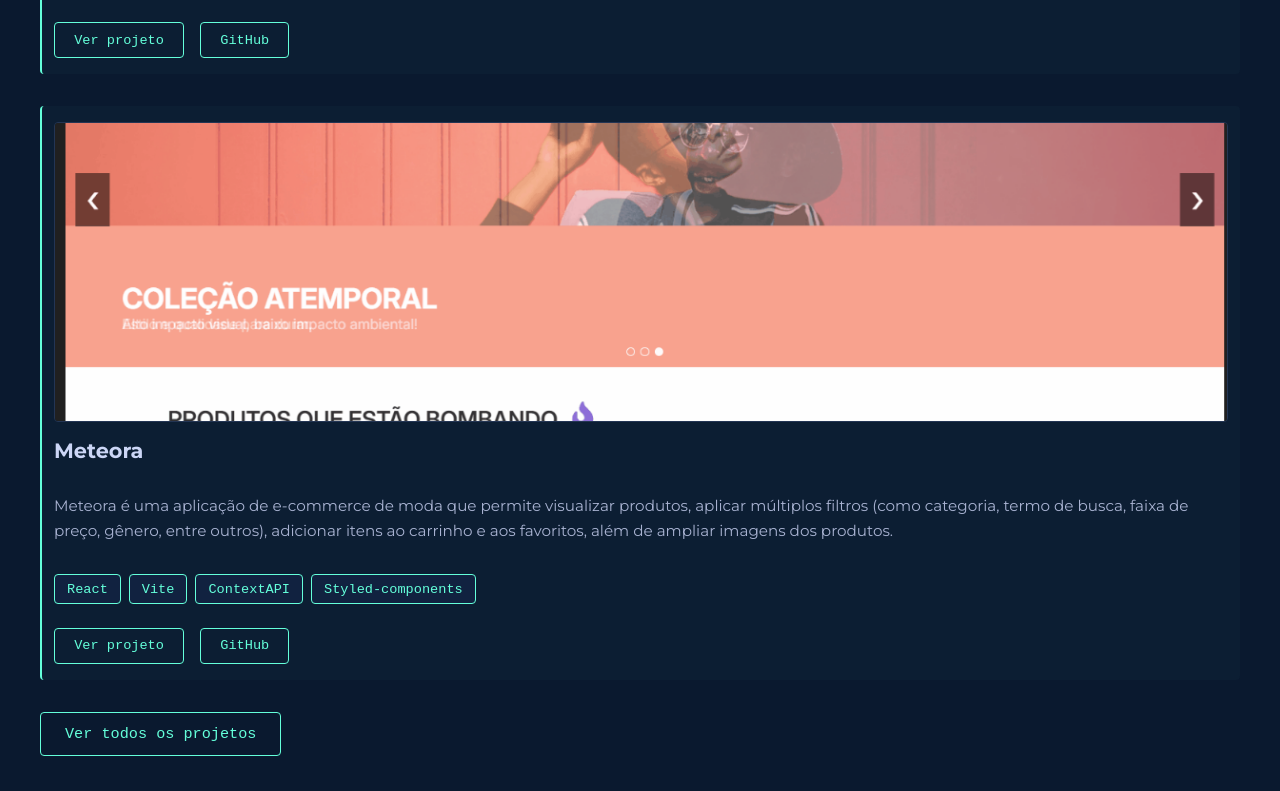
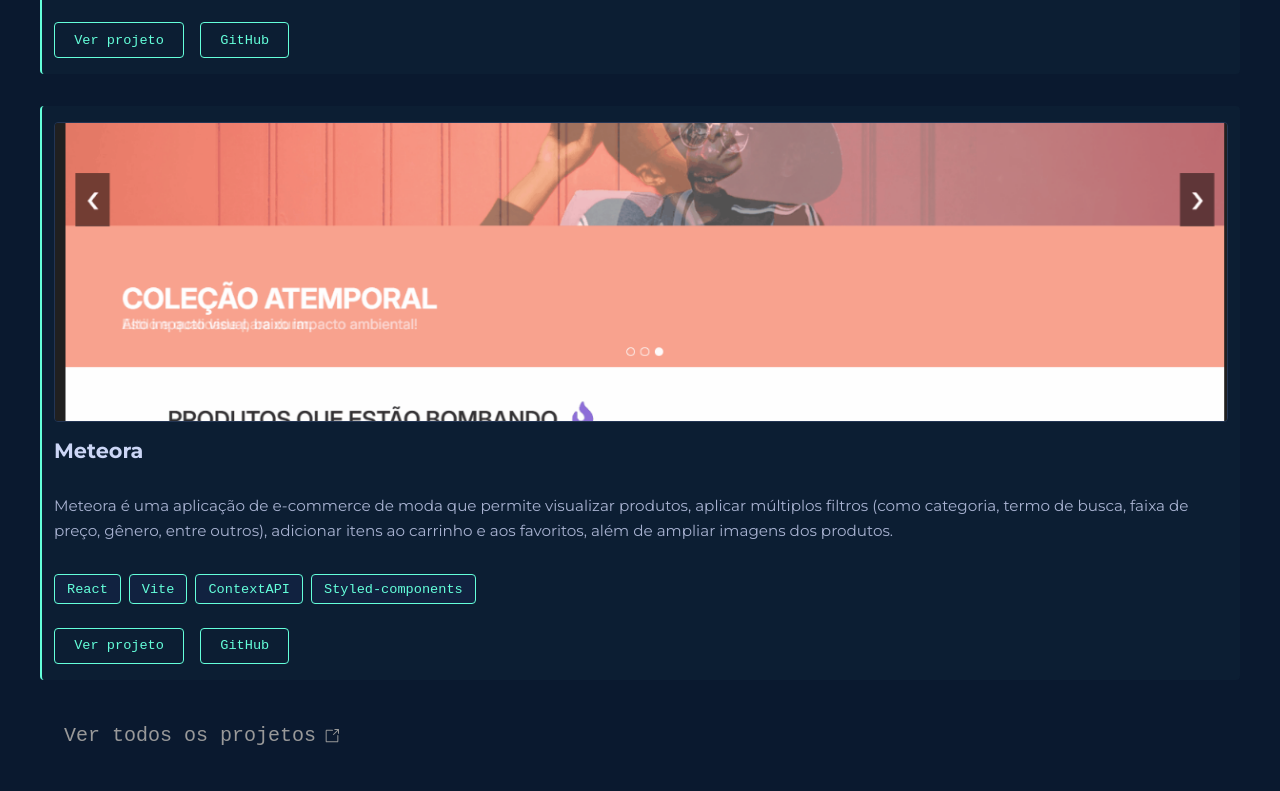
Before and after one commit to danielcoosta1/meu-portfolio, a React (Vite) app: page / in a window 1280 px wide. Shown: the part 2440-3231 px from the top of the page. Built offline with nearby package versions, Linux system fonts and the light colour scheme.

Commit message:
Modificando o BotaoTodos

```diff
--- a/src/sections/Projetos/index.jsx
+++ b/src/sections/Projetos/index.jsx
@@ -1,6 +1,7 @@
 import ListaDeProjetos from "../../components/ListaDeProjetos";
 import { Container, Titulo, BotaoTodos } from "./style";
 import { useNavigate } from "react-router-dom";
+import { GoLinkExternal } from "react-icons/go";
 
 export default function Projetos() {
   const navigate = useNavigate();
@@ -10,7 +11,7 @@ export default function Projetos() {
       <Titulo>Projetos em destaque</Titulo>
       <ListaDeProjetos apenasDestaques />
       <BotaoTodos onClick={() => navigate("/projetos")}>
-        Ver todos os projetos
+        Ver todos os projetos <GoLinkExternal size={16} />
       </BotaoTodos>
     </Container>
   );
--- a/src/sections/Projetos/style.js
+++ b/src/sections/Projetos/style.js
@@ -15,25 +15,37 @@ export const Titulo = styled.h2`
 `;
 
 export const BotaoTodos = styled.button`
+  display: inline-flex;
+  align-items: center;
+  gap: 0.5rem;
+
   margin-top: 2rem;
-  background-color: transparent;
-  color: #64ffda;
-  border: 1px solid #64ffda;
   padding: 0.75rem 1.5rem;
+  background: transparent;
+  border: none;
   border-radius: 0.25rem;
+  color: #999;
+  font-family: "Fira Code", monospace;
+  font-size: 1.25rem;
   cursor: pointer;
-  font-family: "Fira Code", monospace;
-  font-size: 0.95rem;
   transition: all 0.3s ease;
+  position: relative;
+
+  svg {
+    transition: transform 0.3s ease, scale 0.3s ease;
+  }
 
   &:hover {
     background-color: rgba(100, 255, 218, 0.1);
-    transform: translateY(-2px);
-    box-shadow: 0 0 10px rgba(100, 255, 218, 0.3);
+    color: #64ffda;
+
+    svg {
+      transform: translateX(4px) scale(1.2);
+    }
   }
 
   @media (max-width: 768px) {
-    font-size: 0.85rem;
+    font-size: 0.95rem;
     padding: 0.6rem 1.2rem;
   }
 `;
```
